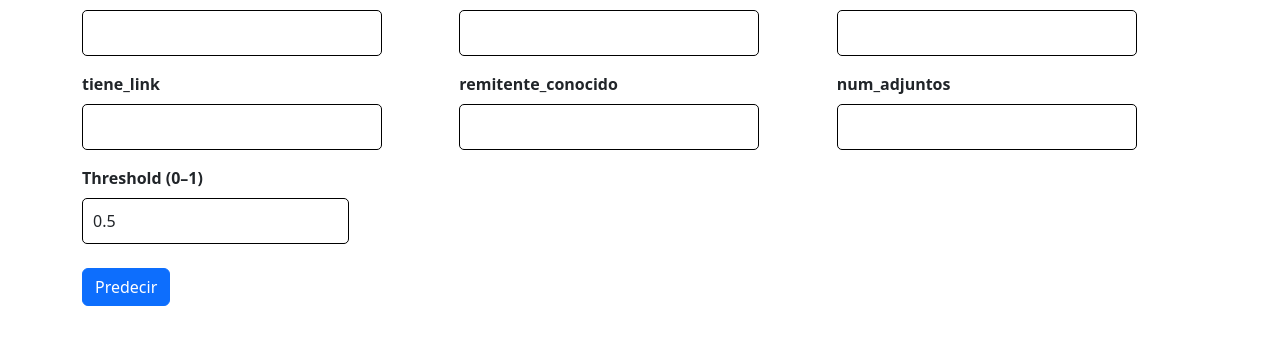
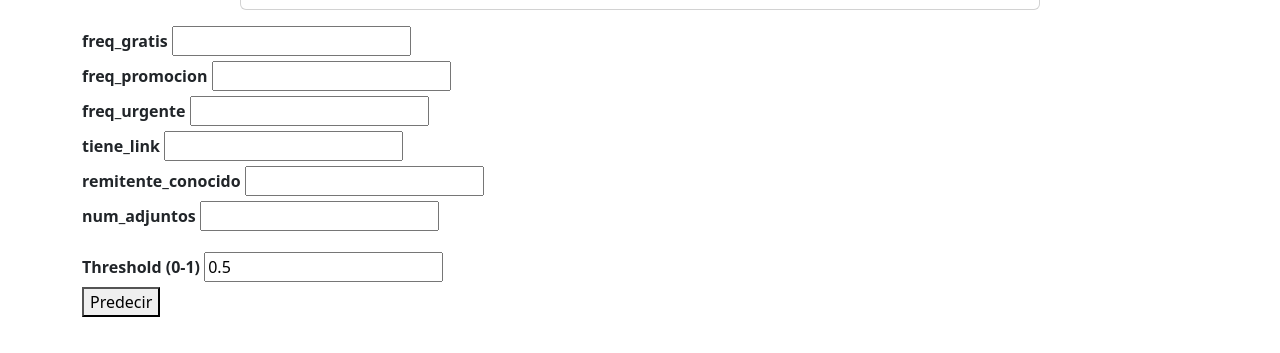
Before and after one commit to catabernal2003-png/Repositorio-Activades, a Flask app: page /caso-practico-clasificacion in a window 1280 px wide. Shown: the part 886-1239 px from the top of the page. Before the commit the page ends 1192 px from the top, so only its background shows below. Run offline with Flask 3, Linux system fonts and the light colour scheme.

Commit message:
Se cambia el formato del formulario que recibe los datos y se le da estilo al título

```diff
--- a/templates/caso_practico_clasificacion.html
+++ b/templates/caso_practico_clasificacion.html
@@ -1,6 +1,9 @@
 {% extends "base.html" %}
 {% block content %}
+
+<div class="hero-title text-center mb-4">
 <h2>Caso Práctico: Detección de Spam (Naive Bayes)</h2>
+</div>
 
 <div class="card p-3 my-3">
   <h4>Exactitud: {{ metrics.accuracy }}</h4>
@@ -8,20 +11,45 @@
 </div>
 
 <form method="post" class="row g-3">
-  {% for var in ["freq_gratis","freq_promocion","freq_urgente",
-                 "tiene_link","remitente_conocido","num_adjuntos"] %}
-  <div class="col-md-4">
-    <label>{{ var }}</label>
-    <input type="number" step="any" name="{{ var }}" required class="form-control">
+<div class="form-grid">
+  <div class="nose">
+    <label for="gratis">freq_gratis</label>
+    <input type="text" id="gratis">
   </div>
-  {% endfor %}
-  <div class="col-md-3">
-    <label>Threshold (0–1)</label>
-    <input type="number" step="0.01" min="0" max="1" name="threshold" value="0.5" class="form-control">
+
+  <div class="nose">
+    <label for="promo">freq_promocion</label>
+    <input type="text" id="promo">
   </div>
-  <div class="col-12">
-    <button class="btn btn-primary mt-2">Predecir</button>
+
+  <div class="nose">
+    <label for="urgente">freq_urgente</label>
+    <input type="text" id="urgente">
   </div>
+
+  <div class="nose">
+    <label for="link">tiene_link</label>
+    <input type="text" id="link">
+  </div>
+
+  <div class="nose">
+    <label for="remitente">remitente_conocido</label>
+    <input type="text" id="remitente">
+  </div>
+
+  <div class="nose">
+    <label for="adjuntos">num_adjuntos</label>
+    <input type="text" id="adjuntos">
+  </div>
+</div>
+
+<div class="form-extra">
+  <div class="nose">
+    <label for="threshold">Threshold (0-1)</label>
+    <input type="text" id="threshold" value="0.5">
+  </div>
+  <button type="submit">Predecir</button>
+</div>
 </form>
 
 {% if prediction %}
```
